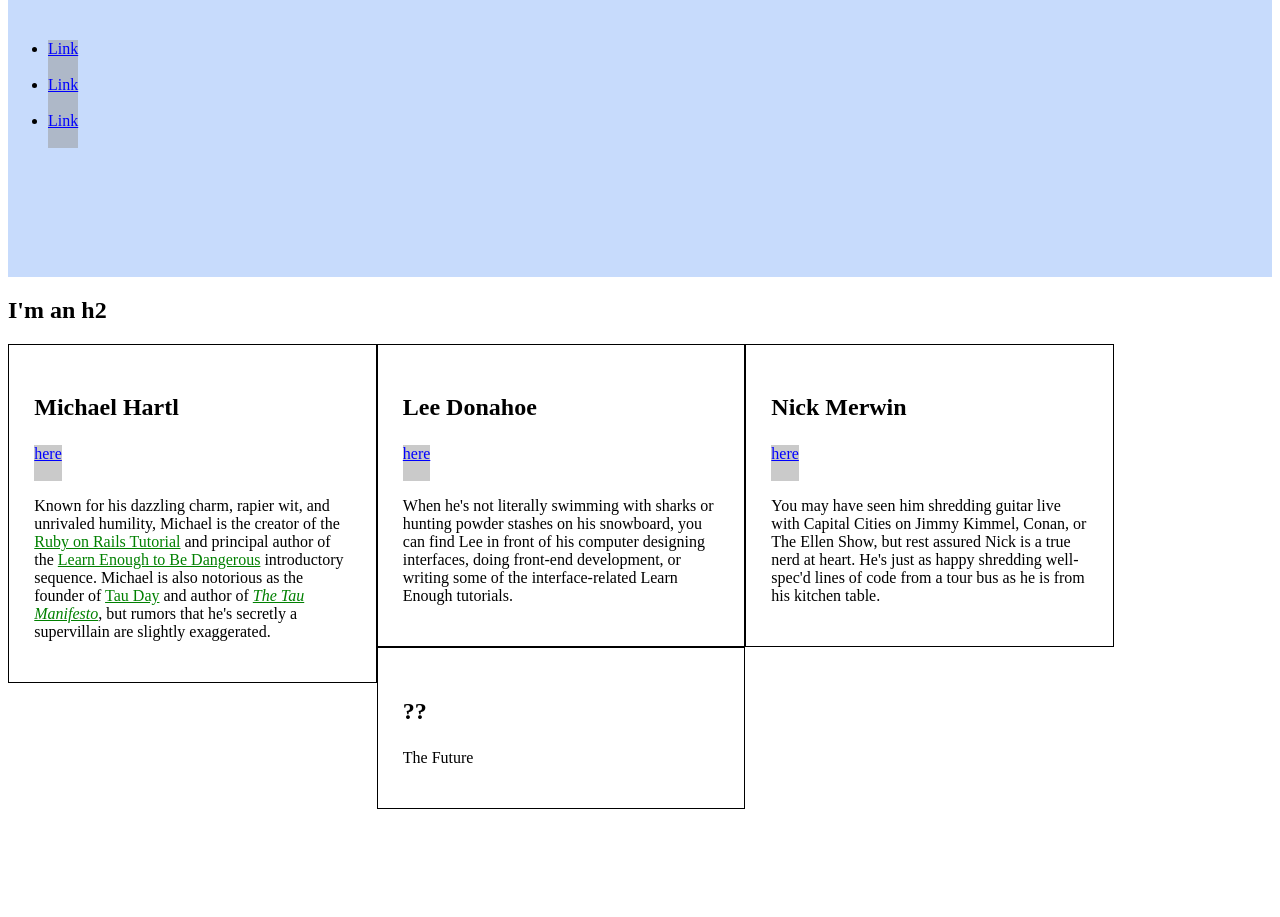
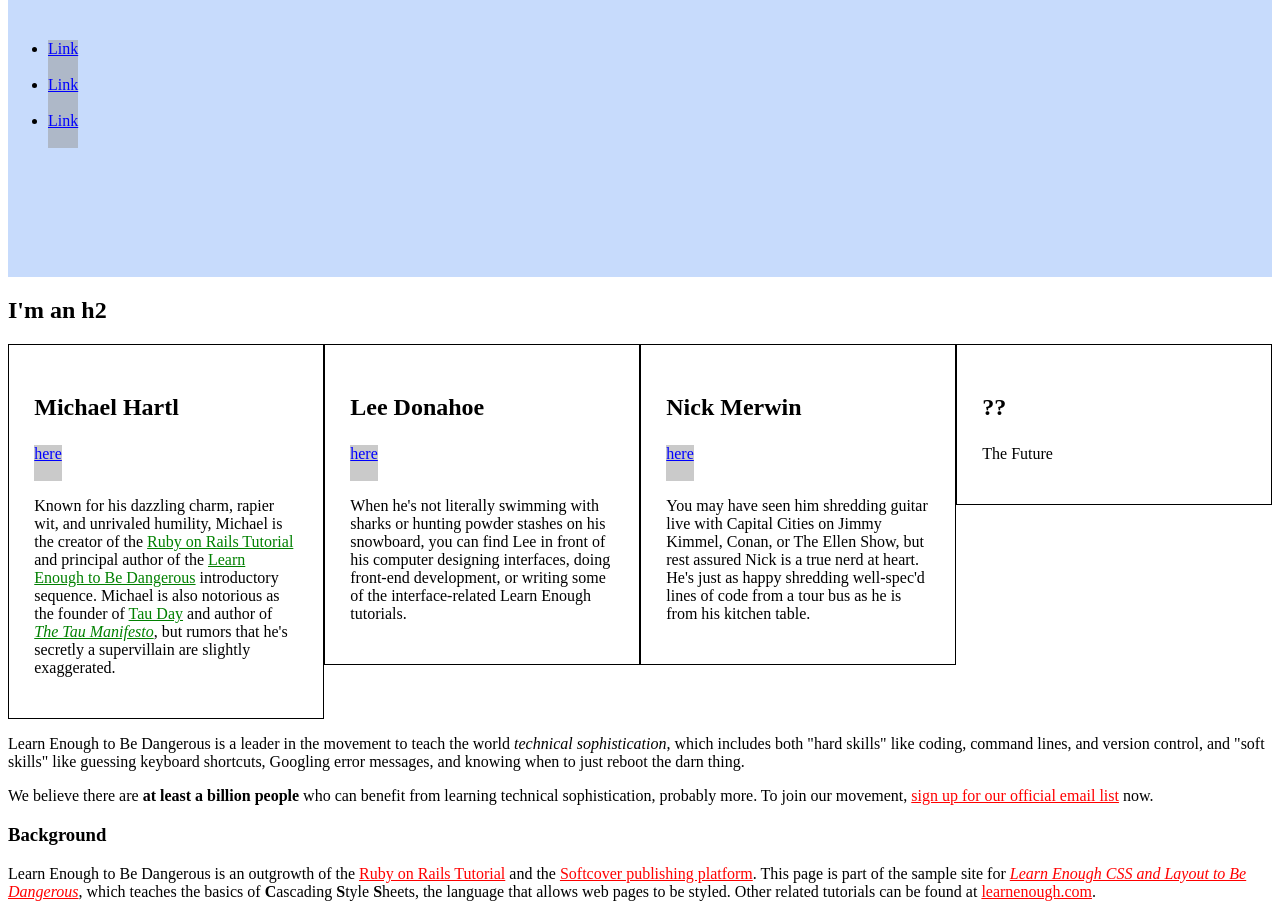
Before and after one commit to aarondevon/aarondevon.github.io, a plain HTML site: page index.html in a window 1280 px wide. Shown: the part 131-1048 px from the top of the page. Before the commit the page ends 940 px from the top, so only its background shows below. Drawn offline with Linux system fonts and the light colour scheme.

Commit message:
clear floats and add border-box

```diff
--- a/index.html
+++ b/index.html
@@ -31,8 +31,17 @@
       .bio-wrapper {
         font-size: 24px;
       }
+      .bio-wrapper:after {
+        visibility: hidden;
+        display: block;
+        font-size: 0;
+        content: " ";
+        clear: both;
+        height: 0;
+      }
       .bio-box {
         border: 1px solid black;
+        box-sizing: border-box;
         float: left;
         font-size: 1rem;
         padding: 2%;
@@ -85,6 +94,7 @@
           </p>
         </div>
       </div>
+
       <div class="bio-box">
         <h3>Lee Donahoe</h3>
         <a href="https://twitter.com/leedonahoe" class="social-link">here</a>
@@ -116,5 +126,32 @@
         </p>
       </div>
     </div>
+    <p>
+      Learn Enough to Be Dangerous is a leader in the movement to teach the
+      world <em>technical sophistication</em>, which includes both "hard
+      skills" like coding, command lines, and version control, and "soft
+       skills" like guessing keyboard shortcuts, Googling error messages, and
+      knowing when to just reboot the darn thing.
+    </p>
+    <p>
+      We believe there are <strong>at least a billion people</strong> who can
+      benefit from learning technical sophistication, probably more. To join
+      our movement,
+      <a href="https://learnenough.com/#email_list">sign up for our official
+      email list</a> now.
+    </p>
+    <h3>Background</h3>
+    <p>
+      Learn Enough to Be Dangerous is an outgrowth of the
+      <a href="https://www.railstutorial.org/">Ruby on Rails Tutorial</a> and the
+      <a href="https://www.softcover.io/">Softcover publishing platform</a>.
+      This page is part of the sample site for
+      <a href="https://learnenough.com/css-tutorial"><em>Learn Enough CSS and
+      Layout to Be Dangerous</em></a>, which teaches the basics of
+      <strong>C</strong>ascading <strong>S</strong>tyle
+      <strong>S</strong>heets, the language that allows web pages to be styled.
+      Other related tutorials can be found at
+      <a href="https://learnenough.com/">learnenough.com</a>.
+    </p>
   </body>
 </html>
```
